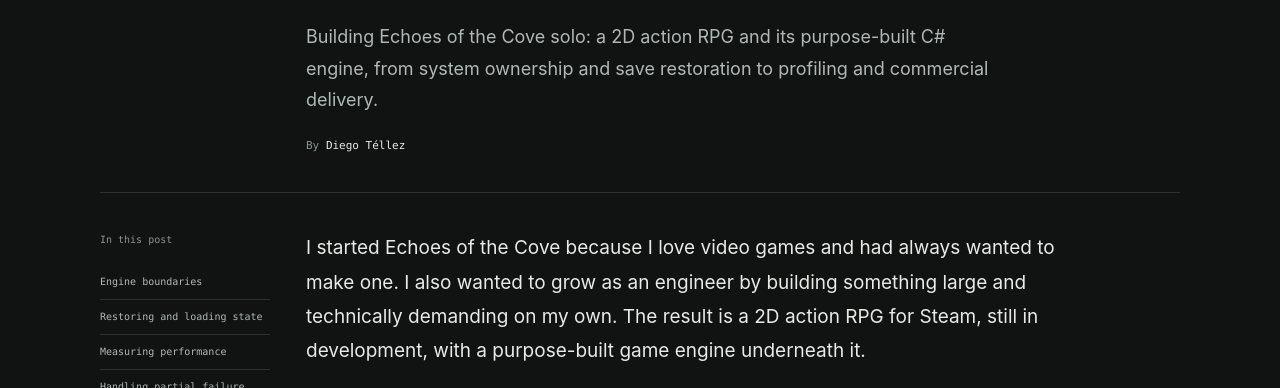
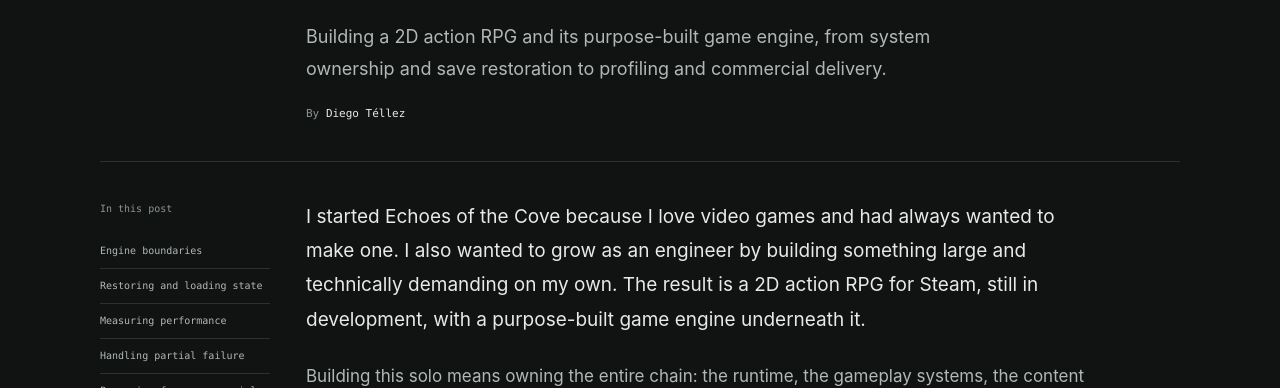
Before and after one commit to dtellz/diegotellez.net, a website: page blog/building-a-game-engine-and-a-commercial-game-on-top-of-it/index.html in a window 1280 px wide. Shown: the part 329-717 px from the top of the page. Drawn offline with Linux system fonts and the light colour scheme.

Commit message:
update og

```diff
--- a/blog/building-a-game-engine-and-a-commercial-game-on-top-of-it/index.html
+++ b/blog/building-a-game-engine-and-a-commercial-game-on-top-of-it/index.html
@@ -6,10 +6,10 @@
   <meta name="theme-color" content="#111313">
   <meta name="color-scheme" content="dark light">
   <title>Building a game engine and a commercial game on top of it - Diego Téllez</title>
-  <meta name="description" content="Building Echoes of the Cove solo: a 2D action RPG and its purpose-built C# engine, from system ownership and save restoration to profiling and commercial delivery.">
+  <meta name="description" content="Building a 2D action RPG and its purpose-built game engine, from system ownership and save restoration to profiling and commercial delivery.">
   <link rel="canonical" href="https://diegotellez.net/blog/building-a-game-engine-and-a-commercial-game-on-top-of-it/">
   <meta property="og:title" content="Building a game engine and a commercial game on top of it - Diego Téllez">
-  <meta property="og:description" content="Building Echoes of the Cove solo: a 2D action RPG and its purpose-built C# engine, from system ownership and save restoration to profiling and commercial delivery.">
+  <meta property="og:description" content="Building a 2D action RPG and its purpose-built game engine, from system ownership and save restoration to profiling and commercial delivery.">
   <meta property="og:type" content="article">
   <meta property="og:site_name" content="Diego Téllez">
   <meta property="og:url" content="https://diegotellez.net/blog/building-a-game-engine-and-a-commercial-game-on-top-of-it/">
@@ -22,7 +22,7 @@
   <meta property="og:image:alt" content="Echoes of the Cove running in the harbor with the in-game performance profiler enabled.">
   <meta name="twitter:card" content="summary_large_image">
   <meta name="twitter:title" content="Building a game engine and a commercial game on top of it - Diego Téllez">
-  <meta name="twitter:description" content="Building Echoes of the Cove solo: a 2D action RPG and its purpose-built C# engine, from system ownership and save restoration to profiling and commercial delivery.">
+  <meta name="twitter:description" content="Building a 2D action RPG and its purpose-built game engine, from system ownership and save restoration to profiling and commercial delivery.">
   <meta name="twitter:image" content="https://diegotellez.net/assets/images/social/harbor-profile-02-v1.jpg">
   <meta name="twitter:image:alt" content="Echoes of the Cove running in the harbor with the in-game performance profiler enabled.">
   <link rel="icon" href="/assets/favicon.ico?v=2" sizes="16x16 32x32 48x48" type="image/x-icon">
@@ -32,7 +32,7 @@
   <link rel="alternate" type="application/json" href="/.well-known/profile.json" title="Structured professional profile">
   <link rel="alternate" type="text/plain" href="/llms.txt" title="Machine-readable profile">
   <script>try{const theme=localStorage.getItem('dt-theme');if(theme==='light'||theme==='dark')document.documentElement.dataset.theme=theme;}catch{}</script>
-  <script type="application/ld+json">{"@context":"https://schema.org","@type":"BlogPosting","headline":"Building a game engine and a commercial game on top of it","description":"Building Echoes of the Cove solo: a 2D action RPG and its purpose-built C# engine, from system ownership and save restoration to profiling and commercial delivery.","datePublished":"2026-11-12","dateModified":"2026-11-12","author":{"@type":"Person","name":"Diego Téllez Barrero","url":"https://diegotellez.net"},"mainEntityOfPage":{"@type":"WebPage","@id":"https://diegotellez.net/blog/building-a-game-engine-and-a-commercial-game-on-top-of-it/"},"url":"https://diegotellez.net/blog/building-a-game-engine-and-a-commercial-game-on-top-of-it/","image":["https://diegotellez.net/assets/images/social/harbor-profile-02-v1.jpg"],"inLanguage":"en","wordCount":1040}</script>
+  <script type="application/ld+json">{"@context":"https://schema.org","@type":"BlogPosting","headline":"Building a game engine and a commercial game on top of it","description":"Building a 2D action RPG and its purpose-built game engine, from system ownership and save restoration to profiling and commercial delivery.","datePublished":"2026-11-12","dateModified":"2026-11-12","author":{"@type":"Person","name":"Diego Téllez Barrero","url":"https://diegotellez.net"},"mainEntityOfPage":{"@type":"WebPage","@id":"https://diegotellez.net/blog/building-a-game-engine-and-a-commercial-game-on-top-of-it/"},"url":"https://diegotellez.net/blog/building-a-game-engine-and-a-commercial-game-on-top-of-it/","image":["https://diegotellez.net/assets/images/social/harbor-profile-02-v1.jpg"],"inLanguage":"en","wordCount":1040}</script>
   <script type="module" src="/assets/js/landing.js"></script>
 </head>
 <body>
@@ -56,7 +56,7 @@
         <header class="section-grid post-header"><div class="section-label"><a href="/blog/">← All posts</a></div><div class="section-content">
           <p class="writing-meta"><time datetime="2026-11-12">12 November 2026</time><span aria-hidden="true">/</span><span>4 min read</span></p>
           <h1 id="post-heading">Building a game engine and a commercial game on top of it</h1>
-          <p class="post-deck">Building Echoes of the Cove solo: a 2D action RPG and its purpose-built C# engine, from system ownership and save restoration to profiling and commercial delivery.</p>
+          <p class="post-deck">Building a 2D action RPG and its purpose-built game engine, from system ownership and save restoration to profiling and commercial delivery.</p>
           <p class="post-author">By <a href="/#about" rel="author">Diego Téllez</a></p>
         </div></header>
         <div class="section-grid post-layout"><aside class="post-sidebar"><nav class="post-toc" aria-label="In this post"><p>In this post</p><a href="#engine-boundaries">Engine boundaries</a><a href="#restoring-and-loading-state">Restoring and loading state</a><a href="#measuring-performance">Measuring performance</a><a href="#handling-partial-failure">Handling partial failure</a><a href="#preparing-for-a-commercial-release">Preparing for a commercial release</a><a href="#trade-offs-of-working-solo">Trade-offs of working solo</a></nav></aside><div class="post-prose"><p>I started Echoes of the Cove because I love video games and had always wanted to make one. I also wanted to grow as an engineer by building something large and technically demanding on my own. The result is a 2D action RPG for Steam, still in development, with a purpose-built game engine underneath it.</p>
--- a/content/posts.json
+++ b/content/posts.json
@@ -2,7 +2,7 @@
   {
     "slug": "building-a-game-engine-and-a-commercial-game-on-top-of-it",
     "title": "Building a game engine and a commercial game on top of it",
-    "description": "Building Echoes of the Cove solo: a 2D action RPG and its purpose-built C# engine, from system ownership and save restoration to profiling and commercial delivery.",
+    "description": "Building a 2D action RPG and its purpose-built game engine, from system ownership and save restoration to profiling and commercial delivery.",
     "date": "2026-11-12",
     "body": "posts/building-a-game-engine-and-a-commercial-game-on-top-of-it.html",
     "tags": ["Game development", "Engine architecture", "Performance"],
```
Also changed, not shown: blog/index.html (+1 -1 lines), index.html (+1 -1 lines).
